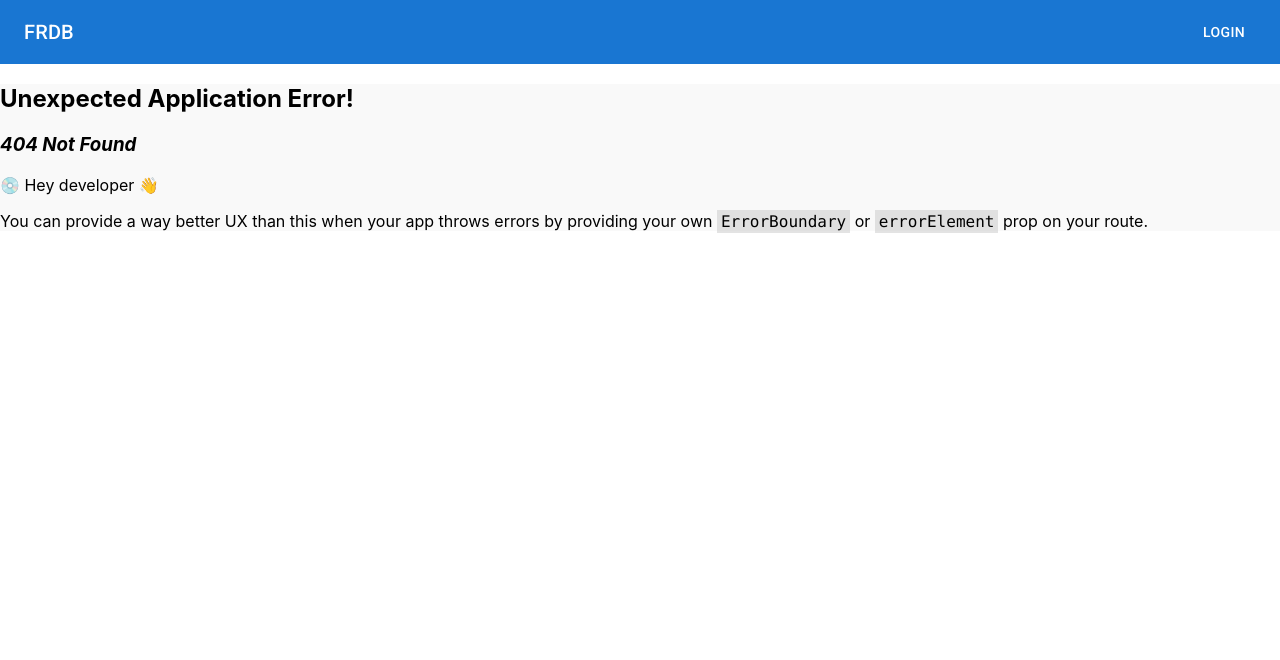
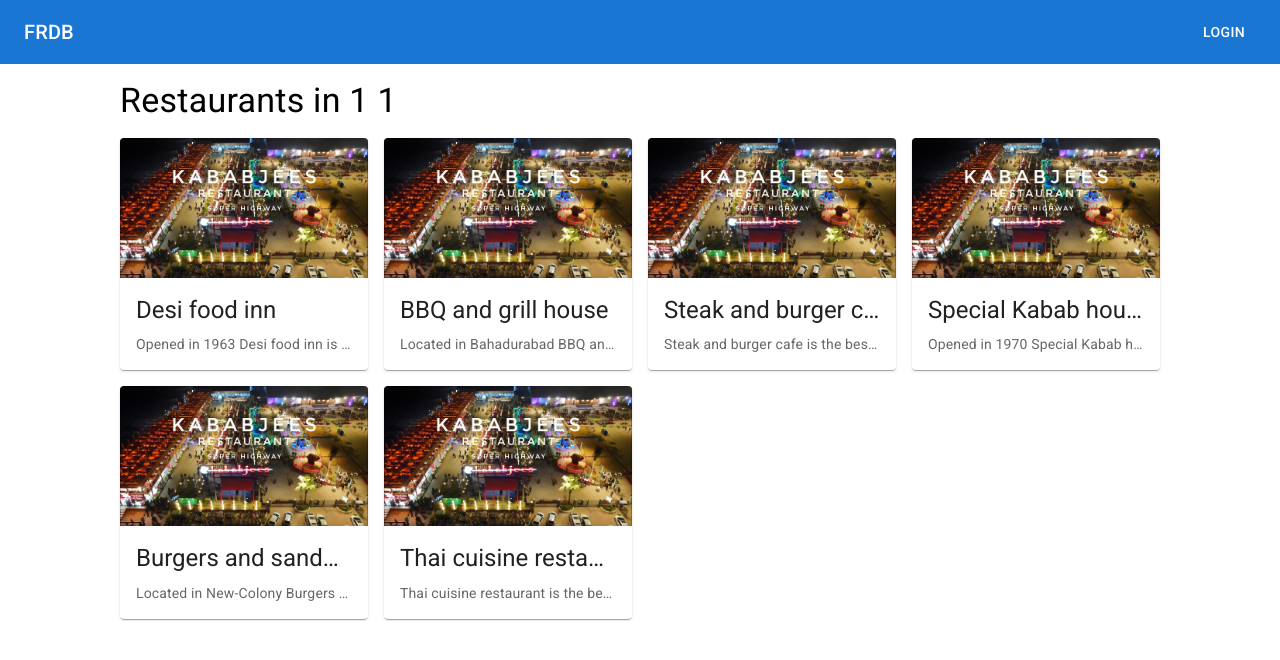
Before and after one commit to FahadQurashi49/frdb, a React (Create React App) app: page /restaurants/1 in a window 1280 px wide. Before the commit this address had no page. Shown: the top 660 px of the page. Built offline with nearby package versions, Linux system fonts and the light colour scheme; the HTML template or start-up script is replaced by a standard one.

Commit message:
feat(Restaurant): add restaurnt listing

```diff
--- a/package.json
+++ b/package.json
@@ -5,6 +5,7 @@
   "dependencies": {
     "@emotion/react": "^11.10.5",
     "@emotion/styled": "^11.10.5",
+    "@mui/icons-material": "^5.10.14",
     "@mui/material": "^5.10.12",
     "@types/node": "16.18.3",
     "@types/react": "18.0.24",
--- a/src/App.tsx
+++ b/src/App.tsx
@@ -11,7 +11,7 @@ const router = createBrowserRouter([
     element: <Home />,
   },
   {
-    path: "/restaurants",
+    path: "/restaurants/:cityArea",
     element: <Restaurants />,
   },
 ]);
--- a/src/components/Layout.tsx
+++ b/src/components/Layout.tsx
@@ -22,9 +22,7 @@ function Layout({ children } : Props) {
             </Box>
             <Box>
                 <Toolbar />
-                <Box sx={{
-                    bgcolor: '#f9f9f9'
-                }}>
+                <Box >
                     {children}
                 </Box>
 
--- /dev/null
+++ b/src/components/RestaurantGridItem.tsx
@@ -0,0 +1,35 @@
+import Grid from '@mui/material/Unstable_Grid2';
+import { Card, CardActionArea, CardContent, CardMedia, Typography } from "@mui/material";
+import { Restaurant } from '../models/Restaurant';
+
+interface Props {
+    restaurant: Restaurant
+    // any props that come into the component
+}
+
+function RestaurantGridItem({ restaurant }: Props) {
+    return (
+        <Grid xs={12} sm={6} md={3}>
+            <Card sx={{ maxWidth: 345 }}>
+                <CardActionArea>
+                    <CardMedia
+                        component="img"
+                        height="140"
+                        image="/static/images/restaurant_pic.jpeg"
+                        alt={restaurant.name}
+                    />
+                    <CardContent>
+                        <Typography noWrap gutterBottom variant="h5" component="div">
+                            {restaurant.name}
+                        </Typography>
+                        <Typography noWrap variant="body2" color="text.secondary">
+                            {restaurant.description}
+                        </Typography>
+                    </CardContent>
+                </CardActionArea>
+            </Card>
+        </Grid>
+    );
+}
+
+export default RestaurantGridItem;
--- /dev/null
+++ b/src/models/Restaurant.ts
@@ -0,0 +1,26 @@
+export interface Restaurant {
+    id: string;
+    type: string;
+    name: string;
+    description: string;
+    location: string;
+    avgRating: number;
+    totalRatings: number;
+    logo: string;
+}
+
+export function mapToRestaurant(restaurant: any) {
+    const { id, type, restaurant_name,
+        description, location, avg_rating,
+        total_ratings, logo } = restaurant;
+    return {
+        id: id,
+        type: type,
+        name: restaurant_name,
+        description: description,
+        location: location,
+        avgRating: avg_rating,
+        totalRatings: total_ratings,
+        logo: logo
+    };
+}
--- a/src/pages/Home.tsx
+++ b/src/pages/Home.tsx
@@ -1,6 +1,8 @@
+import { useNavigate } from "react-router-dom";
 import { Autocomplete, Button, FormControl, InputLabel, MenuItem, Select, SelectChangeEvent, TextField } from '@mui/material';
 import { Box } from '@mui/system';
 import { useState } from 'react';
+import SearchIcon from '@mui/icons-material/SearchSharp';
 
 import cityArea from '../resource/area.json';
 
@@ -18,6 +20,9 @@ function Home() {
     const cityAreaMap = new Map(cityArea as []);
     const [areas, setAreas] = useState([] as string[]);
     const [area, setArea] = useState('' as (string | null));
+    const navigate = useNavigate();
+
+    const marginBetween = 0.5;
 
 
 
@@ -32,13 +37,19 @@ function Home() {
     const handleAreaChange = (e: any, newValue: string | null) => {
         setArea(newValue);
     }
+
+    const handleSubmit = (e: React.FormEvent<HTMLFormElement>) => {
+        e.preventDefault();
+        navigate(`/restaurants/${city}_${area}`);
+    }
+
     return (
         <Box display="flex"
             justifyContent="center"
             alignItems="center"
             minHeight="100vh"
         >
-            <form>
+            <form noValidate autoComplete="off" onSubmit={handleSubmit}>
                 <Box display='flex' >
                     <FormControl>
                         <InputLabel id="city-select-label">City</InputLabel>
@@ -48,7 +59,7 @@ function Home() {
                             label="City"
                             autoWidth
                             value={city}
-                            sx={{ width: 150 }}
+                            sx={{ width: 150, mx: marginBetween }}
                             onChange={handleCityChange}
                         >
                             {cities.map(city => <MenuItem key={city} value={city}>{city}</MenuItem>)}
@@ -61,10 +72,17 @@ function Home() {
                         options={areas}
                         value={area}
                         onChange={handleAreaChange}
-                        sx={{ width: 200 }}
+                        sx={{ width: 200, mx: marginBetween }}
                         renderInput={(params) => <TextField {...params} label="Area" />}
                     />
-                    <Button variant='contained'>SUBMIT</Button>
+                    <Button variant='contained'
+                    type='submit'
+                     disableElevation
+                     sx={{ mx: marginBetween }}
+                     disabled={!city || !area}
+                    >
+                        <SearchIcon fontSize='large' />
+                    </Button>
                 </Box>
 
             </form>
--- a/src/pages/Restaurants.tsx
+++ b/src/pages/Restaurants.tsx
@@ -1,5 +1,34 @@
+import { useParams } from "react-router-dom";
+import Grid from '@mui/material/Unstable_Grid2';
+import { Box, Typography } from "@mui/material";
+
+import restaurant_arr from '../resource/restaurants.json';
+import { mapToRestaurant } from "../models/Restaurant";
+import RestaurantGridItem from "../components/RestaurantGridItem";
+
 function Restaurants() {
-    return <div>restaurants page</div>;
+    const { cityArea } = useParams();
+    const city = cityArea?.split('_').shift();
+    const area = cityArea?.split('_').pop();
+
+    const restaurants = restaurant_arr.map(mapToRestaurant);
+
+    return (
+        <Box sx={{ mx: 15 }}>
+            <Box sx={{ my: 2 }}>
+                <Typography component="div" variant="h4">Restaurants in {city} {area}</Typography>
+            </Box>
+
+            <Grid container spacing={2}>
+                {restaurants.map((restaurant) => {
+                    return (
+                        <RestaurantGridItem restaurant={restaurant} />
+                    );
+                })}
+            </Grid>
+        </Box>
+
+    );
 }
 
 export default Restaurants;
--- /dev/null
+++ b/src/resource/restaurants.json
@@ -0,0 +1,62 @@
+[
+    {
+      "id": "",
+      "type": "restaurant",
+      "restaurant_name": "Desi food inn",
+      "description": "Opened in 1963 Desi food inn is the finest restaurant in Karachi. Serving all kind of traditional dishes and speciality in Biryani and Nihari.",
+      "location": "#Karachi #Saddar",
+      "avg_rating": 4,
+      "total_ratings": 2,
+      "logo": ""
+    },
+    {
+      "id": "",
+      "type": "restaurant",
+      "restaurant_name": "BBQ and grill house",
+      "description": "Located in Bahadurabad BBQ and grill house is the best restaurant in Karachi for BBQ and Kababs. Their BBQ platter is their seller and also grilled fish",
+      "location": "#Karachi #Bahadurabad",
+      "avg_rating": 2.5,
+      "total_ratings": 2,
+      "logo": ""
+    },
+    {
+      "id": "",
+      "type": "restaurant",
+      "restaurant_name": "Steak and burger cafe",
+      "description": "Steak and burger cafe is the best place in Lahore for the finest most juiciest steaks. Operating for 10 years this restaurant timings are 6-11 pm.",
+      "location": "#Lahore #New-town",
+      "avg_rating": 2,
+      "total_ratings": 2,
+      "logo": ""
+    },
+    {
+      "id": "",
+      "type": "restaurant",
+      "restaurant_name": "Special Kabab house",
+      "description": "Opened in 1970 Special Kabab house is the finest restaurant in Lahore. Serving all kind of Kababs and BBQ",
+      "location": "#Lahore #Old-town",
+      "avg_rating": 3,
+      "total_ratings": 2,
+      "logo": ""
+    },
+    {
+      "id": "",
+      "type": "restaurant",
+      "restaurant_name": "Burgers and sandwiches home",
+      "description": "Located in New-Colony Burgers and sandwiches home is the best restaurant in Islamabad for Burgers and sandwiches",
+      "location": "#Islamabad #New-Colony",
+      "avg_rating": 4.5,
+      "total_ratings": 2,
+      "logo": ""
+    },
+    {
+      "id": "",
+      "type": "restaurant",
+      "restaurant_name": "Thai cuisine restaurant",
+      "description": "Thai cuisine restaurant is the best place in Islamabad for the finest Thai food. Operating for 15 years this restaurant timings are 6 pm - 12 am.",
+      "location": "#Islamabad #Old-Colony",
+      "avg_rating": 3.5,
+      "total_ratings": 2,
+      "logo": ""
+    }
+  ]
```
Also changed, not shown: public/static/images/restaurant_pic.jpeg (added), 1 other file (tests, documents, lock files or other folders).
